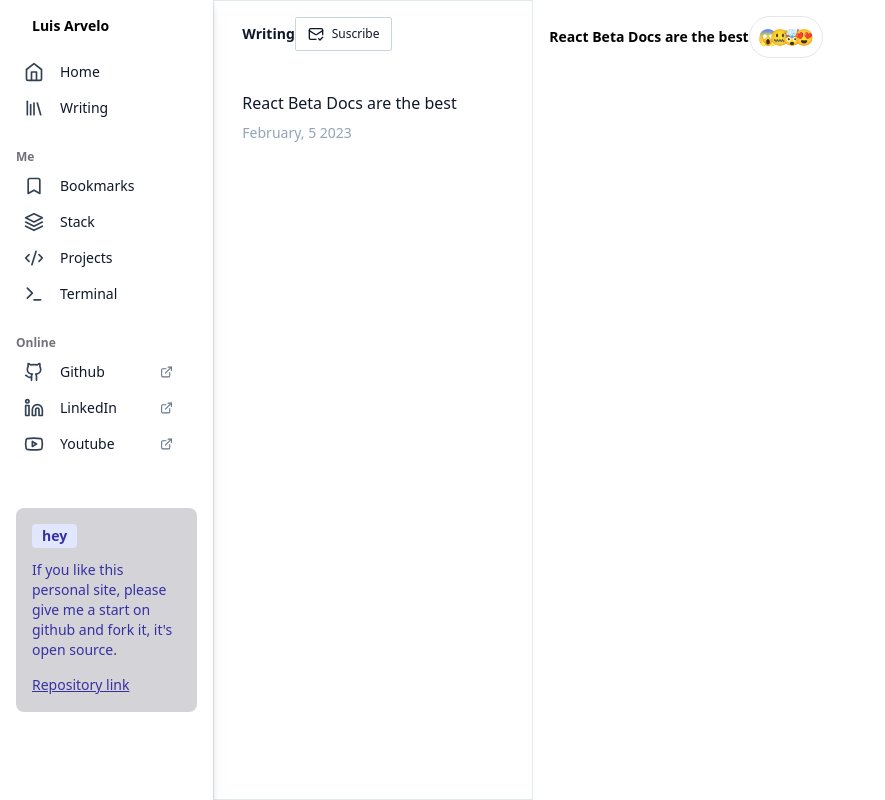
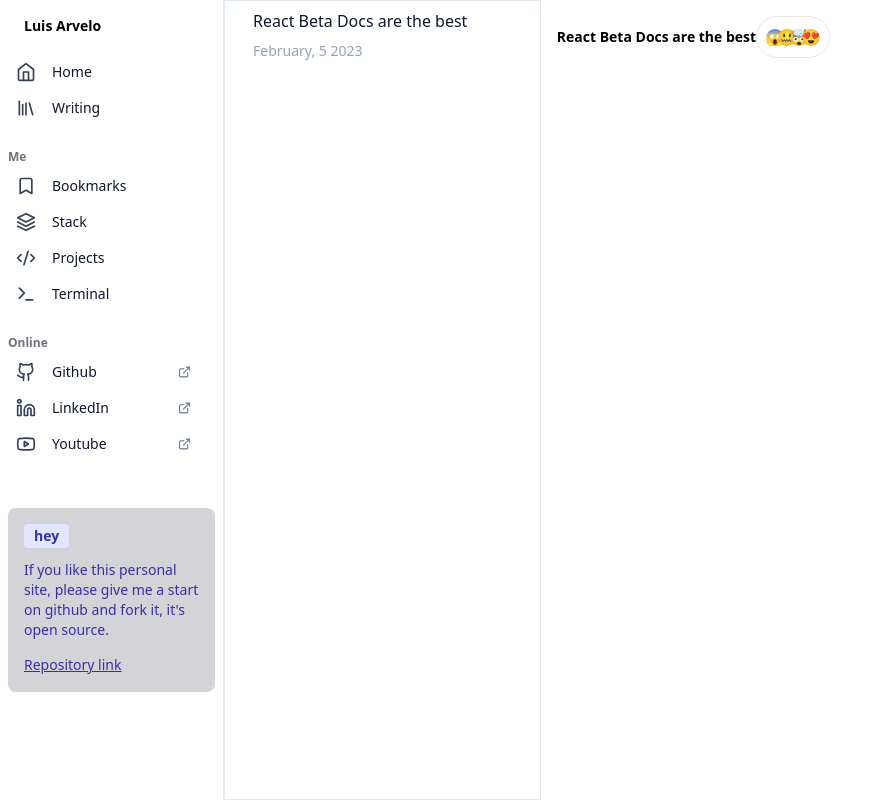
Before and after one commit to Delavalom/my-porfolio-page, a Next.js app: page / in a window 1280 px wide. Shown: the whole page, without its empty margins (0-885 px from the left). Built offline with nearby package versions, Linux system fonts and the light colour scheme.

Commit message:
implement view logic and restructure components to layout focus

```diff
--- /dev/null
+++ b/src/components/Home/Home.tsx
@@ -0,0 +1,12 @@
+import { type FC } from 'react';
+
+type Props = {};
+
+export const Home: FC<Props> = ({}) => {
+
+  return (
+        <article className="">
+          Home
+        </article>
+  );
+};
--- a/src/components/ListView/ListView.tsx
+++ b/src/components/List/List.tsx
@@ -1,16 +1,14 @@
 import { useRouter } from "next/router";
-import { type FC } from "react";
+import { ReactElement, type FC } from "react";
 import { TitleBar } from "../Layout/TitleBar";
-import { ListItem } from "./ListItem";
 import { MailCheck } from "lucide-react";
-import { ListViewContainer } from "./ListViewContainer";
+import { ListContainer } from "./ListContainer";
 
 type Props = {};
 
-export const ListView: FC<Props> = ({}) => {
-  const router = useRouter();
+export const List: FC<Props> = () => {
   return (
-    <ListViewContainer>
+    <ListContainer>
       <TitleBar
         title="Writing"
         Cta={
@@ -20,11 +18,10 @@
           </button>
         }
       />
-      <ListItem
-        title="React Beta Docs are the best"
-        date={new Date("02-10-2023")}
-      />
+
+      {/* replace listItem for array of list data rendering */}
+
       {/* if long list implement lazy loading */}
-    </ListViewContainer>
+    </ListContainer>
   );
 };
--- a/src/components/ListView/ListViewContainer.tsx
+++ b/src/components/List/ListContainer.tsx
@@ -4,11 +4,13 @@
 
 type Props = {
   children: ReactNode;
+  className?: string
+  id?: string
 };
 
-const className =
+const tailwindClass =
   "flex flex-col gap-4 bg-white w-full min-w-[100%] lg:min-w-[30%] md:w-8 px-3 border border-slate-200 h-screen text-slate-900 overflow-y-scroll scroll-smooth";
 
-export const ListViewContainer: FC<Props> = ({ children }) => {
-  return <section className={className}>{children}</section>;
+export const ListContainer: FC<Props> = ({ children, className, id }) => {
+  return <section id={id} className={`${tailwindClass} ${className}`}>{children}</section>;
 };
--- a/src/components/ListView/ListItem.tsx
+++ b/src/components/List/ListItem.tsx
@@ -6,13 +6,14 @@
     title: string
     date?: Date
     logo?: string,
-    url?: string
+    url?: string,
+    onClick: () => void
 };
 
-export const ListItem: FC<Props> = ({title, date, logo, url}) => {
+export const ListItem: FC<Props> = ({title, date, logo, url, onClick}) => {
     const dateView = dateFormatter(date)
   return (
-    <section className="group w-full px-4 py-2 flex flex-col gap-2 hover:bg-slate-900 rounded-md">
+    <section onClick={onClick} className="group w-full px-4 py-2 flex flex-col gap-2 hover:bg-slate-900 rounded-md">
       <h2 className="font-medium group-hover:text-slate-50">{title}</h2>
         {url ? (
             <div>
--- a/src/components/Sidebar/Sidebar.tsx
+++ b/src/components/Sidebar/Sidebar.tsx
@@ -33,7 +33,7 @@
         <TitleBar
           title={"Luis Arvelo"}
           justify="around"
-          isMobile={`${isOpen ? "flex" : "hidden"} lg:inline`}
+          isMobile={`${isOpen ? "flex" : "hidden"} lg:inline z-50`}
           Icon={
             isOpen ? (
               <X
--- a/src/components/Sidebar/SidebarContainer.tsx
+++ b/src/components/Sidebar/SidebarContainer.tsx
@@ -1,13 +1,18 @@
 import { ReactNode, type FC } from "react";
 
 type Props = {
-    children: ReactNode
+    children: ReactNode,
+    isOpen?: true
 };
 
-export const SidebarContainer: FC<Props> = ({children}) => {
+export const SidebarContainer: FC<Props> = ({children, isOpen}) => {
   return (
     <aside
-      className="bg-white z-40 max-w-[80%] md:max-w-[25%] lg:w-2/12 h-screen px-4 drop-shadow-lg transition duration-200 ease-in-out"
+      className={`${
+        isOpen
+          ? 'absolute inset-y-0 left-0 translate-x-0 shadow-lg'
+          : 'absolute -translate-x-full'
+      } 3xl:w-80 z-30 px-2 flex h-full max-h-screen min-h-screen w-3/4 flex-none transform flex-col overflow-y-auto border-r border-gray-150 bg-white pb-10 transition duration-200 ease-in-out dark:border-gray-800 dark:bg-gray-900 sm:w-1/2 sm:pb-0 md:w-1/3 lg:relative lg:z-auto lg:w-56 lg:translate-x-0 lg:dark:bg-gray-900 2xl:w-72`}
     >{children}</aside>
   );
 };
--- a/src/components/MainContent/MainContent.tsx
+++ b/src/components/View/View.tsx
@@ -3,20 +3,22 @@
 import { EmojiBtn } from "./EmojiBtn";
 import { TitleBar } from "../Layout/TitleBar";
 import { ChevronsLeft } from "lucide-react";
-import { MainContentContainer } from "./MainContentContainer";
+import { ViewContainer } from "./ViewContainer";
 
-type Props = {};
+type Props = {
+  onClick: () => void
+};
 
-export const MainContent: FC<Props> = ({}) => {
+export const View: FC<Props> = ({onClick}) => {
   return (
-    <MainContentContainer>
+    <ViewContainer>
       <TitleBar
         title="React Beta Docs are the best"
         justify="between"
-        Icon={<ChevronsLeft className="lg:hidden" />}
+        Icon={<ChevronsLeft onClick={onClick} className="lg:hidden" />}
         Cta={<EmojiBtn />}
       ></TitleBar>
       <article className="blog-container"></article>
-    </MainContentContainer>
+    </ViewContainer>
   );
 };
--- a/src/components/MainContent/MainContentContainer.tsx
+++ b/src/components/View/ViewContainer.tsx
@@ -4,7 +4,7 @@
   children: ReactNode;
 };
 
-export const MainContentContainer: FC<Props> = ({ children }) => {
+export const ViewContainer: FC<Props> = ({ children }) => {
   return (
     <main className="flex flex-col justify-start items-center w-full h-screen bg-white">
       {children}
--- a/src/components/layout/Layout.tsx
+++ b/src/components/layout/Layout.tsx
@@ -1,5 +1,6 @@
 import React, { ReactNode } from "react";
 import { Sidebar } from "../Sidebar/Sidebar";
+import Head from "next/head";
 
 interface Props {
   children: ReactNode;
@@ -8,9 +9,14 @@
 
 export const Layout: React.FC<Props> = ({ title, children }) => {
   return (
-    <main className="relative flex h-full min-h-screen w-full">
-      <Sidebar />
-      <section className="flex flex-1">{children}</section>
-    </main>
+    <>
+      <Head>
+        <meta content="width=device-width, initial-scale=1" name="viewport" />
+      </Head>
+      <main className="relative flex h-full min-h-screen w-full">
+        <Sidebar />
+        <section className="flex flex-1">{children}</section>
+      </main>
+    </>
   );
 };
--- /dev/null
+++ b/src/components/layout/LayoutView.tsx
@@ -0,0 +1,24 @@
+import { ReactElement, type FC } from "react";
+import { ListContainer } from "../List/ListContainer";
+
+type Props = {
+    list?: ReactElement
+    view?: ReactElement
+    hasDetail?: boolean
+  };
+
+export const LayoutView: FC<Props> = ({list, view, hasDetail}) => {
+  return (
+    <>
+      {list && (
+        <ListContainer
+          id="list"
+          className={`${hasDetail ? "hidden lg:flex" : "min-h-screen w-full"}`}
+        >
+          {list}
+        </ListContainer>
+      )}
+      {view}
+    </>
+  );
+};
--- a/src/pages/index.tsx
+++ b/src/pages/index.tsx
@@ -1,19 +1,25 @@
-import { ListView } from "@/components/ListView/ListView";
+import { List } from "@/components/List/List";
 import { NextPage } from "next";
 import Head from "next/head";
-import { MainContent } from "@/components/MainContent/MainContent";
+import { View } from "@/components/View/View";
+import { ListItem } from "@/components/List/ListItem";
+import { LayoutView } from "@/components/Layout/LayoutView";
+import { useState } from "react";
 
 const Home: NextPage = () => {
+  const [hasDetail, setHasDetail] = useState(false)
   return (
-    <>
-    <Head>
-    <meta content="width=device-width, initial-scale=1" name="viewport" />
-    </Head>
-    <section className="flex w-full h-full overflow-hidden bg-white">
-      <ListView />
-      <MainContent />
-    </section>
-    </>
+    <LayoutView
+      list={
+        <ListItem
+        onClick={()=> setHasDetail(!hasDetail)}
+          title="React Beta Docs are the best"
+          date={new Date("02-10-2023")}
+        />
+      }
+      view={<View onClick={() => setHasDetail(!hasDetail)} />}
+      hasDetail={hasDetail}
+    />
   );
 };
 
```
Also changed, not shown: src/components/View/EmojiBtn.tsx (renamed from src/components/MainContent/EmojiBtn.tsx).
